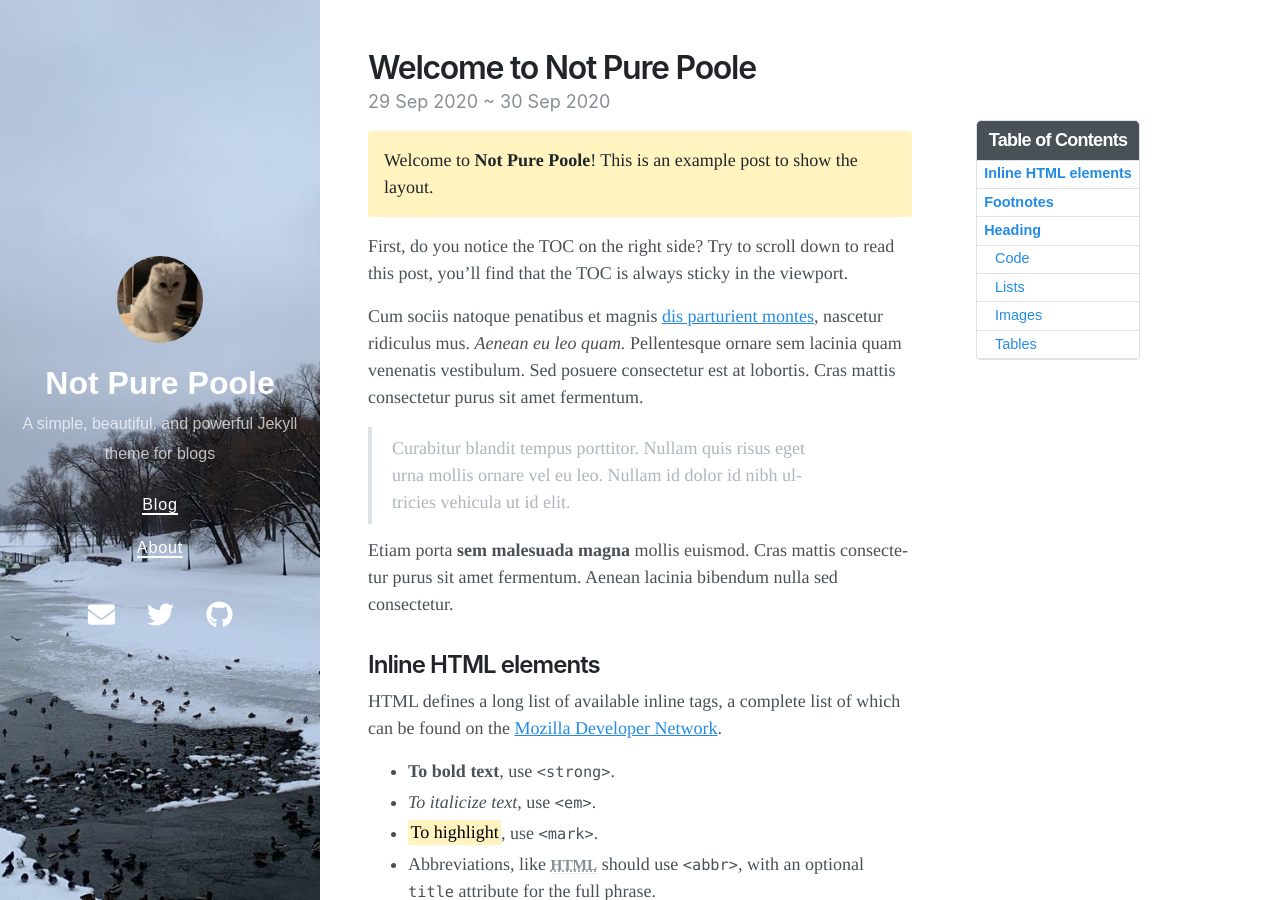
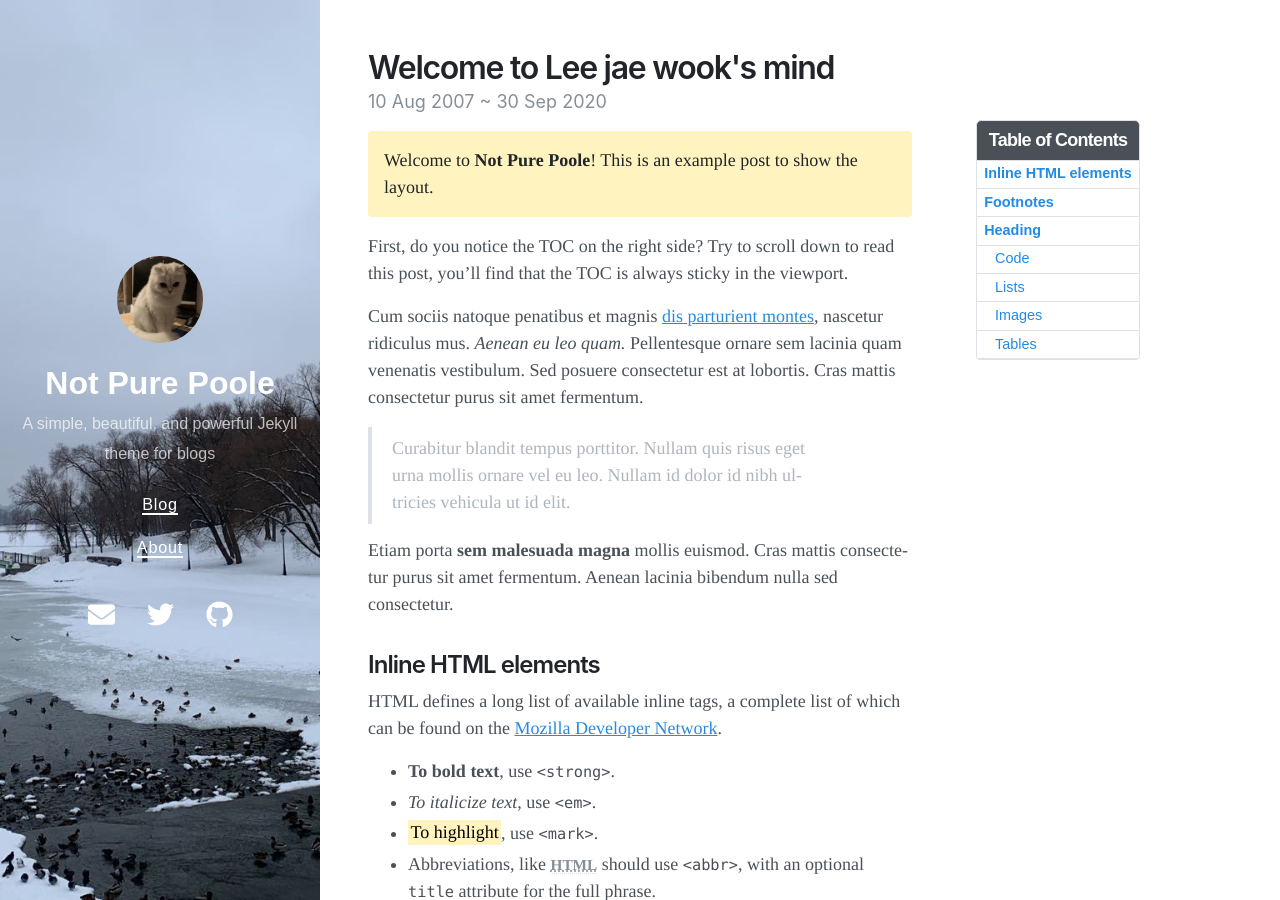
Before and after one commit to limegum07/limegum07.github.io, a Jekyll site: the page built from _posts/2020-09-29-welcome-to-not-pure-poole.md, in a window 1280 px wide and 900 px high. Built offline with Jekyll 4.4.1, drawn with Linux system fonts in a browser that asks for light colours; nearby versions of some CDN libraries; some of the changed text lies outside the part shown.

Commit message:
Update 2020-09-29-welcome-to-not-pure-poole.md

```diff
--- a/_posts/2020-09-29-welcome-to-not-pure-poole.md
+++ b/_posts/2020-09-29-welcome-to-not-pure-poole.md
@@ -1,7 +1,7 @@
 ---
 layout: post
-title: Welcome to Not Pure Poole
-date: 2020-09-29 23:18 +0800
+title: Welcome to Lee jae wook's mind
+date: 2007-08-10 23:18 +0800
 last_modified_at: 2020-10-01 01:08:25 +0800
 tags: [jekyll theme, jekyll, tutorial]
 toc:  true
```
